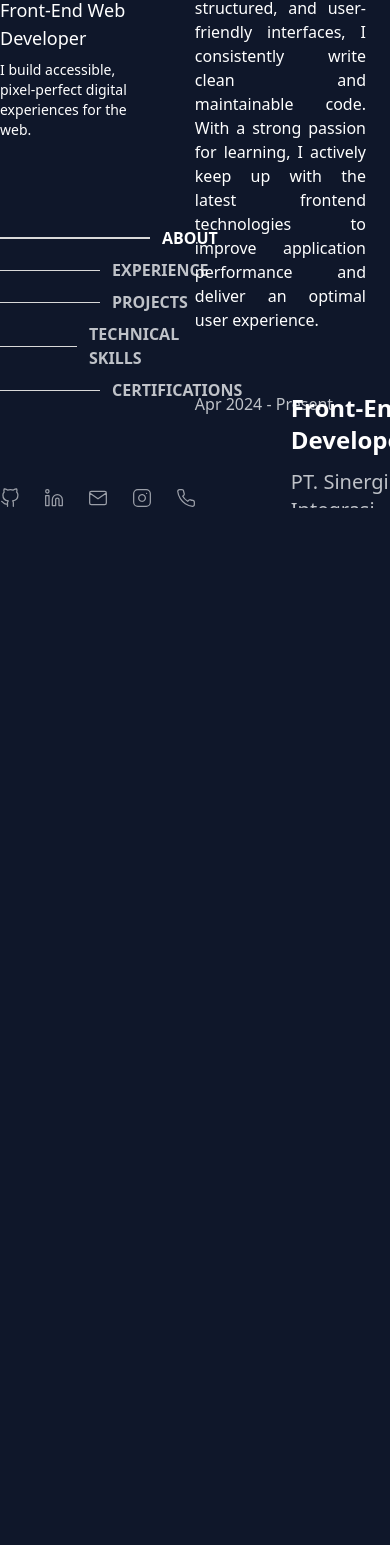
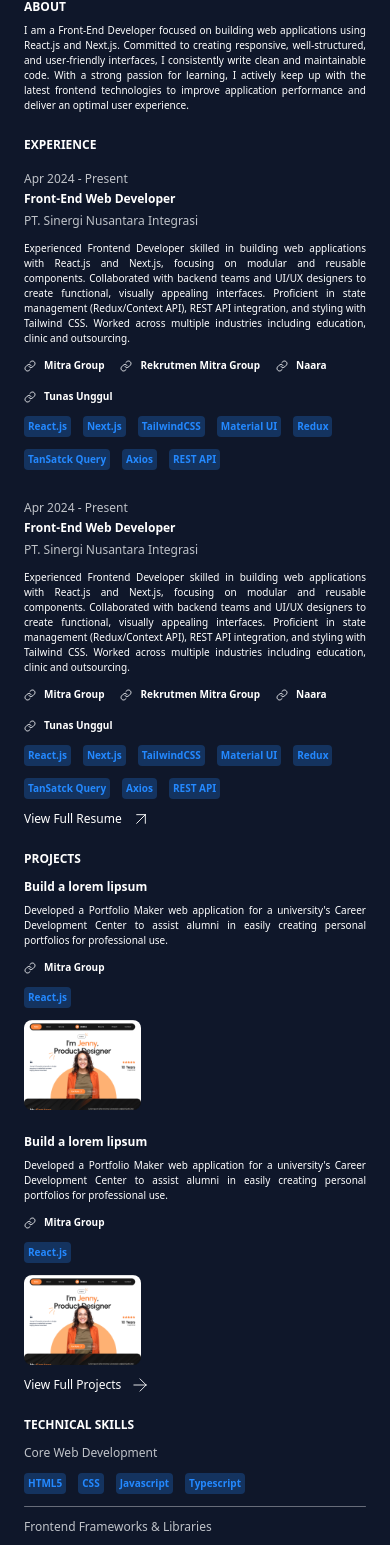
Before and after one commit to HarieFz/harie-portfolio, a Next.js app: page / in a window 390 px wide. Shown: the part 276-1821 px from the top of the page. Before the commit the page ends 844 px from the top, so only its background shows below. Built offline with nearby package versions, Linux system fonts and the light colour scheme.

Commit message:
feat: responsive design

```diff
--- a/app/components/about/index.tsx
+++ b/app/components/about/index.tsx
@@ -2,8 +2,9 @@ import React from "react";
 
 export default function About() {
   return (
-    <section id="about" className="px-6">
-      <p className="text-justify text-white py-6">
+    <section id="about" className="lg:px-6 max-lg:py-3">
+      <h1 className="lg:hidden block font-bold text-xs text-white mb-2">ABOUT</h1>
+      <p className="text-justify lg:text-base text-2xs text-white lg:py-6">
         I am a Front-End Developer focused on building web applications using React.js and Next.js. Committed to
         creating responsive, well-structured, and user-friendly interfaces, I consistently write clean and maintainable
         code. With a strong passion for learning, I actively keep up with the latest frontend technologies to improve
--- a/app/components/certifications/index.tsx
+++ b/app/components/certifications/index.tsx
@@ -24,10 +24,15 @@ const data = [
 
 export default function Certifications() {
   return (
-    <section id="certifications" className="flex flex-col gap-3">
+    <section id="certifications">
+      <h1 className="lg:hidden block font-bold text-xs text-white mb-2">CERTIFICATIONS</h1>
+      <div className="flex flex-col gap-3">
         {data.map((item, index) => (
-        <div key={index} className="grid grid-cols-12 gap-8 p-6 hover-gradient-border">
-          <div className="col-span-3 w-full aspect-[155/30] shrink-0">
+          <div
+            key={index}
+            className="lg:grid lg:grid-cols-12 lg:gap-8 lg:p-6 lg:hover-gradient-border max-lg:flex max-lg:flex-col-reverse max-lg:gap-3 max-lg:py-3"
+          >
+            <div className="lg:col-span-3 w-full lg:aspect-[155/30] lg:shrink-0 max-lg:w-32.5 max-lg:h-22.5">
               <Image
                 src={item.image}
                 alt="certificate-1"
@@ -38,22 +43,23 @@ export default function Certifications() {
               />
             </div>
 
-          <div className="col-span-9 flex flex-col gap-6">
+            <div className="lg:col-span-9 flex flex-col lg:gap-6 gap-3">
               <div>
-              <h1 className="font-bold text-2xl text-white mb-3">{item.title}</h1>
-              <h2 className="text-xl text-[#EBEDF0]/80 mb-3">{item.issuing_organization}</h2>
-              <p className="text-justify text-white">{item.description}</p>
+                <h1 className="font-bold lg:text-2xl text-xs text-white lg:mb-3 mb-2">{item.title}</h1>
+                <h2 className="lg:text-xl text-xs text-[#EBEDF0]/80 lg:mb-3 mb-2">{item.issuing_organization}</h2>
+                <p className="lg:text-base text-2xs text-justify text-white">{item.description}</p>
               </div>
               <div className="flex items-center gap-3">
                 {item.tech.map((tech, i) => (
-                <div key={i} className=" bg-[#2489FF]/25 rounded px-1.5 py-1">
-                  <p className="font-bold text-xs text-[#2489FF]">{tech}</p>
+                  <div key={i} className="card-tech">
+                    <p className="font-bold lg:text-xs text-2xs text-[#2489FF]">{tech}</p>
                   </div>
                 ))}
               </div>
             </div>
           </div>
         ))}
+      </div>
     </section>
   );
 }
--- a/app/components/experience/index.tsx
+++ b/app/components/experience/index.tsx
@@ -19,45 +19,66 @@ const data = [
     ],
     tech: ["React.js", "Next.js", "TailwindCSS", "Material UI", "Redux", "TanSatck Query", "Axios", "REST API"],
   },
+  {
+    start_date: "Apr 2024",
+    end_date: "Present",
+    title: "Front-End Web Developer",
+    company: "PT. Sinergi Nusantara Integrasi",
+    description:
+      "Experienced Frontend Developer skilled in building web applications with React.js and Next.js, focusing on modular and reusable components. Collaborated with backend teams and UI/UX designers to create functional, visually appealing interfaces. Proficient in state management (Redux/Context API), REST API integration, and styling with Tailwind CSS. Worked across multiple industries including education, clinic and outsourcing.",
+    web_name: [
+      { name: "Mitra Group", link: "https://mitragroup.co.id/" },
+      { name: "Rekrutmen Mitra Group", link: "https://rekrutmen.mitragroup.co.id/job-vacancy/public" },
+      { name: "Naara", link: "https://naara.id/" },
+      { name: "Tunas Unggul", link: "" },
+    ],
+    tech: ["React.js", "Next.js", "TailwindCSS", "Material UI", "Redux", "TanSatck Query", "Axios", "REST API"],
+  },
 ];
 
 export default function Experience() {
   return (
-    <section id="experience" className="flex flex-col gap-3 mb-6">
+    <section id="experience">
+      <h1 className="lg:hidden block font-bold text-xs text-white">EXPERIENCE</h1>
+      <div className="flex flex-col lg:gap-3 lg:mb-6">
         {data.map((item, index) => (
-        <div key={index} className="grid grid-cols-12 gap-8 p-6 hover-gradient-border">
-          <div className="col-span-3">
-            <time className="text-nowrap text-[#EBEDF0]/80">
+          <div key={index} className="lg:grid lg:grid-cols-12 lg:gap-8 lg:p-6 max-lg:py-3 lg:hover-gradient-border">
+            <div className="lg:col-span-3 max-lg:mb-0.5">
+              <time className="xl:text-nowrap lg:text-base text-xs text-[#EBEDF0]/80">
                 {item.start_date} - {item.end_date}
               </time>
             </div>
-          <div className="col-span-9 flex flex-col gap-6">
-            <div className="flex flex-col gap-3">
-              <h1 className="font-bold text-2xl text-white">{item.title}</h1>
-              <h2 className="text-xl text-[#EBEDF0]/80">{item.company}</h2>
-              <p className="text-justify text-white">{item.description}</p>
+            <div className="lg:col-span-9 flex flex-col lg:gap-6 gap-3">
+              <div className="flex flex-col lg:gap-3 gap-1.5">
+                <h1 className="font-bold lg:text-2xl text-xs text-white">{item.title}</h1>
+                <h2 className="lg:text-xl text-xs text-[#EBEDF0]/80 max-lg:mb-1.5">{item.company}</h2>
+                <p className="lg:text-base text-2xs text-justify text-white">{item.description}</p>
               </div>
-            <div className="flex items-center gap-4">
+              <div className="flex flex-wrap items-center gap-4">
                 {item.web_name.map((web, index) => (
                   <Link key={index} href={web.link} target="_blank" className="flex items-center gap-2">
                     <Chain />
-                  <p className="font-bold text-xs text-white">{web.name}</p>
+                    <p className="font-bold lg:text-xs text-2xs text-white">{web.name}</p>
                   </Link>
                 ))}
               </div>
               <div className="flex flex-wrap items-center gap-3">
                 {item.tech.map((tech, index) => (
-                <div key={index} className="bg-[#2489FF]/25 rounded px-1.5 py-1">
-                  <p className="font-bold text-xs text-[#2489FF]">{tech}</p>
+                  <div key={index} className="card-tech">
+                    <p className="font-bold lg:text-xs text-2xs text-[#2489FF]">{tech}</p>
                   </div>
                 ))}
               </div>
             </div>
           </div>
         ))}
+      </div>
 
-      <Link href="#" className="flex items-center gap-3 text-white px-6 group transition-all hover:text-[#2489FF]">
-        View Full Resume{" "}
+      <Link
+        href="#"
+        className="flex items-center gap-3 text-white lg:px-6 mb-3 group transition-all hover:text-[#2489FF]"
+      >
+        <span className="lg:text-base text-xs">View Full Resume</span>{" "}
         <span className="group-hover:translate-x-1.5 group-hover:-translate-y-0.5 -rotate-45">
           <ArrowRight className="w-3.5 h-3.5 text-white group-hover:text-[#2489FF]" />
         </span>
--- a/app/components/footer/index.tsx
+++ b/app/components/footer/index.tsx
@@ -3,10 +3,12 @@ import React from "react";
 export default function Footer() {
   return (
     <footer>
-      <p className="text-white p-6">
+      <div className="lg:hidden block w-full h-[0.5px] bg-[#EBEDF0]/40 my-3" />
+      <p className="lg:text-base text-2xs text-white lg:p-6 max-lg:py-3">
         Crafted in Figma, brought to life in VS Code. Powered by Next.js + Tailwind CSS, deployed via Vercel. All text
         is set in the Futura typeface.
       </p>
+      <div className="lg:hidden block w-full h-[0.5px] bg-[#EBEDF0]/40 mt-3 mb-5.5" />
     </footer>
   );
 }
--- a/app/components/profile-sidebar/index.tsx
+++ b/app/components/profile-sidebar/index.tsx
@@ -25,7 +25,7 @@ export default function ProfileSidebar() {
   return (
     <>
       <div>
-        <div className="w-30 h-30 max-2xl:w-25 max-2xl:h-25 rounded-full overflow-hidden mb-6">
+        <div className="w-22.5 h-22.5 lg:w-25 lg:h-25 rounded-full overflow-hidden lg:mb-6 mb-3">
           <Image
             src={Harie}
             alt="Harie"
@@ -36,16 +36,16 @@ export default function ProfileSidebar() {
           />
         </div>
         <div>
-          <h1 className="text-[40px] max-2xl:text-2xl text-white mb-3 max-2xl:mb-1">HARIE FAIRUZ ZAKI</h1>
-          <h2 className="text-2xl max-2xl:text-lg text-white mb-6 max-2xl:mb-2">Front-End Web Developer</h2>
-          <p className="text-base max-2xl:text-sm text-white">
+          <h1 className="xl:text-[40px] lg:text-3xl text-2xl text-white xl:mb-3 mb-1.5">HARIE FAIRUZ ZAKI</h1>
+          <h2 className="xl:text-2xl lg:text-lg text-xs text-white xl:mb-6 mb-3">Front-End Web Developer</h2>
+          <p className="xl:text-base lg:text-sm text-2xs text-white">
             I build accessible, pixel-perfect digital experiences for the web.
           </p>
         </div>
       </div>
 
-      <nav>
-        <ul className="flex flex-col gap-3.75 max-2xl:gap-2">
+      <nav className="lg:block hidden">
+        <ul className="flex flex-col lg:gap-3.75 gap-2">
           {nav.map((item) => (
             <li
               key={item}
@@ -58,7 +58,7 @@ export default function ProfileSidebar() {
                 }`}
               />
               <p
-                className={`transition-colors font-bold text-xl max-2xl:text-base ${
+                className={`transition-colors font-bold xl:text-xl lg:text-base ${
                   highlight === item.toLowerCase() ? "text-white" : "text-[#EBEDF0]/80"
                 }`}
               >
@@ -69,21 +69,21 @@ export default function ProfileSidebar() {
         </ul>
       </nav>
 
-      <div className="flex items-center gap-6">
+      <div className="flex items-center lg:gap-6 gap-3 max-lg:mt-3">
         <Link href="https://github.com/HarieFz" target="_blank">
-          <Github className="text-2xl max-2xl:text-xl text-[#EBEDF0]/80 hover:text-white" />
+          <Github className="lg:text-2xl text-base text-[#EBEDF0]/80 hover:text-white" />
         </Link>
         <Link href="https://www.linkedin.com/in/harie-fairuz-zaki-691b05136/" target="_blank">
-          <LinkedIn className="text-2xl max-2xl:text-xl text-[#EBEDF0]/80 hover:text-white" />
+          <LinkedIn className="lg:text-2xl text-base text-[#EBEDF0]/80 hover:text-white" />
         </Link>
         <Link href="mailto:hfairuzzaki@gmail.com">
-          <Mail className="text-2xl max-2xl:text-xl text-[#EBEDF0]/80 hover:text-white" />
+          <Mail className="lg:text-2xl text-base text-[#EBEDF0]/80 hover:text-white" />
         </Link>
         <Link href="https://www.instagram.com/hariefairuz/" target="_blank">
-          <Instagram className="text-2xl max-2xl:text-xl text-[#EBEDF0]/80 hover:text-white" />
+          <Instagram className="lg:text-2xl text-base text-[#EBEDF0]/80 hover:text-white" />
         </Link>
         <Link href="https://api.whatsapp.com/send?phone=6285928993274" target="_blank">
-          <Phone className="text-2xl max-2xl:text-xl text-[#EBEDF0]/80 hover:text-white" />
+          <Phone className="lg:text-2xl text-base text-[#EBEDF0]/80 hover:text-white" />
         </Link>
       </div>
     </>
--- a/app/components/projects/index.tsx
+++ b/app/components/projects/index.tsx
@@ -14,14 +14,26 @@ const data = [
     web_name: { name: "Mitra Group", link: "" },
     tech: ["React.js"],
   },
+  {
+    image: Project1,
+    title: "Build a lorem lipsum",
+    description:
+      "Developed a Portfolio Maker web application for a university's Career Development Center to assist alumni in easily creating personal portfolios for professional use.",
+    web_name: { name: "Mitra Group", link: "" },
+    tech: ["React.js"],
+  },
 ];
 
 export default function Projects() {
   return (
-    <section id="projects" className="flex flex-col gap-3">
+    <section id="projects" className="flex flex-col lg:gap-3">
+      <h1 className="lg:hidden block font-bold text-xs text-white">PROJECTS</h1>
       {data.map((item, index) => (
-        <div key={index} className="grid grid-cols-12 gap-8 p-6 hover-gradient-border">
-          <div className="col-span-3 w-full aspect-[155/30] shrink-0">
+        <div
+          key={index}
+          className="lg:hover-gradient-border lg:grid lg:grid-cols-12 lg:gap-8 lg:p-6 max-lg:py-3 max-lg:flex max-lg:flex-col-reverse max-lg:gap-3"
+        >
+          <div className="lg:col-span-3 w-full lg:aspect-[155/30] max-lg:w-[116.5px] max-lg:h-22.5 lg:shrink-0">
             <Image
               src={item.image}
               alt="project-1"
@@ -32,21 +44,21 @@ export default function Projects() {
             />
           </div>
 
-          <div className="col-span-9 flex flex-col gap-6">
+          <div className="lg:col-span-9 flex flex-col lg:gap-6 gap-3">
             <div>
-              <h1 className="font-bold text-2xl text-white mb-3">{item.title}</h1>
-              <p className="text-justify text-white">{item.description}</p>
+              <h1 className="font-bold lg:text-2xl text-xs text-white lg:mb-3 mb-2">{item.title}</h1>
+              <p className="text-justify lg:text-base text-2xs text-white">{item.description}</p>
             </div>
             <div className="flex items-center gap-2">
               <Chain />
-              <Link href={item.web_name.link} className="font-bold text-xs text-white">
+              <Link href={item.web_name.link} className="font-bold lg:text-xs text-2xs text-white">
                 {item.web_name.name}
               </Link>
             </div>
-            <div className="flex items-center gap-3">
+            <div className="flex items-center lg:gap-3 gap-2">
               {item.tech.map((tech, i) => (
-                <div key={i} className=" bg-[#2489FF]/25 rounded px-1.5 py-1">
-                  <p className="font-bold text-xs text-[#2489FF]">{tech}</p>
+                <div key={i} className="card-tech">
+                  <p className="font-bold lg:text-xs text-2xs text-[#2489FF]">{tech}</p>
                 </div>
               ))}
             </div>
@@ -56,9 +68,9 @@ export default function Projects() {
 
       <Link
         href="projects"
-        className="flex items-center gap-3 text-white px-6 group transition-all hover:text-[#2489FF]"
+        className="flex items-center gap-3 text-white lg:px-6 max-lg:mb-3 group transition-all hover:text-[#2489FF]"
       >
-        View Full Projects{" "}
+        <span className="lg:text-base text-xs">View Full Projects</span>{" "}
         <span className="group-hover:translate-x-1.5">
           <ArrowRight className="w-3.5 h-3.5 text-white group-hover:text-[#2489FF]" />
         </span>
--- a/app/components/technical-skills/index.tsx
+++ b/app/components/technical-skills/index.tsx
@@ -33,23 +33,24 @@ const data = [
 export default function TechnicalSkills() {
   return (
     <section id="technical-skills">
+      <h1 className="lg:hidden block font-bold text-xs text-white">TECHNICAL SKILLS</h1>
       {data.map((item, index, { length }) => (
         <div key={index}>
-          <div className="grid grid-cols-12 gap-8 p-6">
-            <div className="col-span-3">
-              <p className="text-[#EBEDF0]/80">{item.title}</p>
+          <div className="lg:grid lg:grid-cols-12 lg:gap-8 lg:p-6 max-lg:py-3">
+            <div className="lg:col-span-3 max-lg:mb-3">
+              <p className="lg:text-base text-xs text-[#EBEDF0]/80">{item.title}</p>
             </div>
-            <div className="col-span-9 flex flex-wrap items-center gap-3">
+            <div className="lg:col-span-9 flex flex-wrap items-center gap-3">
               {item.tech.map((tech, i) => (
-                <div key={i} className=" bg-[#2489FF]/25 rounded px-1.5 py-1">
-                  <p className="font-bold text-xs text-[#2489FF]">{tech}</p>
+                <div key={i} className="card-tech">
+                  <p className="font-bold lg:text-xs text-2xs text-[#2489FF]">{tech}</p>
                 </div>
               ))}
             </div>
           </div>
 
           {length - 1 === index ? null : (
-            <div className="px-6">
+            <div className="lg:px-6">
               <div className="w-full h-[0.5px] rounded-4xl bg-[#EBEDF0]/40" />
             </div>
           )}
--- a/app/globals.css
+++ b/app/globals.css
@@ -2,6 +2,8 @@
 
 @theme {
   --color-dark-navy: #0f172a;
+
+  --text-2xs: 10px;
 }
 
 @layer base {
@@ -31,4 +33,8 @@
     hover:before:[background:linear-gradient(180deg,rgba(36,137,255,1),rgba(255,255,255,0))_border-box]
     hover:before:[mask-composite:exclude_!important] hover:before:[mask:linear-gradient(black_0_0)_padding-box,_linear-gradient(black_0_0)];
   }
+
+  .card-tech {
+    @apply bg-[#2489FF]/25 rounded lg:px-1.5 lg:py-1 px-1 py-0.75;
+  }
 }
--- a/app/layout.tsx
+++ b/app/layout.tsx
@@ -1,4 +1,4 @@
-import type { Metadata } from "next";
+import type { Metadata, Viewport } from "next";
 import { Poppins } from "next/font/google";
 import "./globals.css";
 import RippleCursor from "@/components/RippleCursor";
@@ -9,6 +9,11 @@ const poppins = Poppins({
   weight: ["100", "200", "300", "400", "500", "600", "700", "800", "900"],
   subsets: ["latin"],
 });
+
+export const viewport: Viewport = {
+  width: "device-width",
+  initialScale: 1,
+};
 
 export const metadata: Metadata = {
   title: "Harie Fairuz Zaki",
@@ -42,7 +47,7 @@ export default function RootLayout({
   return (
     <html lang="en">
       <body
-        className={`${poppins.variable} antialiased relative bg-dark-navy h-dvh overflow-hidden pt-25.5 pb-27.75 max-[1440px]:pt-20 max-[1440px]:pb-15`}
+        className={`${poppins.variable} antialiased relative bg-dark-navy h-dvh lg:overflow-hidden 2xl:pt-25.5 2xl:pb-27.75 lg:pt-20 lg:pb-15 max-lg:pt-8`}
       >
         <RippleCursor />
         <HighlightProvider>{children}</HighlightProvider>
--- a/app/page.tsx
+++ b/app/page.tsx
@@ -41,11 +41,11 @@ export default function Home() {
 
   return (
     <>
-      <div className="relative max-w-7xl max-[1400px]:max-w-6xl w-full h-full mx-auto grid grid-cols-12 gap-5">
-        <aside className="col-span-5 flex flex-col justify-between max-h-[718px]">
+      <div className="relative 2xl:max-w-7xl xl:max-w-6xl lg:max-w-4xl w-full h-full mx-auto lg:grid lg:grid-cols-12 lg:gap-5 max-lg:px-6">
+        <aside className="lg:col-span-5 flex flex-col justify-between lg:max-h-[718px] max-lg:mb-5">
           <ProfileSidebar />
         </aside>
-        <main className="col-span-7 flex flex-col gap-3 overflow-y-auto">
+        <main className="lg:col-span-7 flex flex-col gap-3 lg:overflow-y-auto">
           <About />
           <Experience />
           <Projects />
```
Lines whose indentation alone changed are shown as unchanged.
